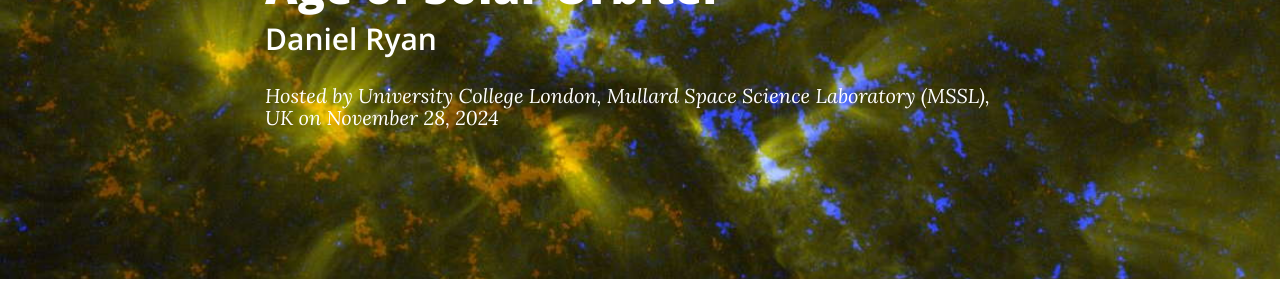
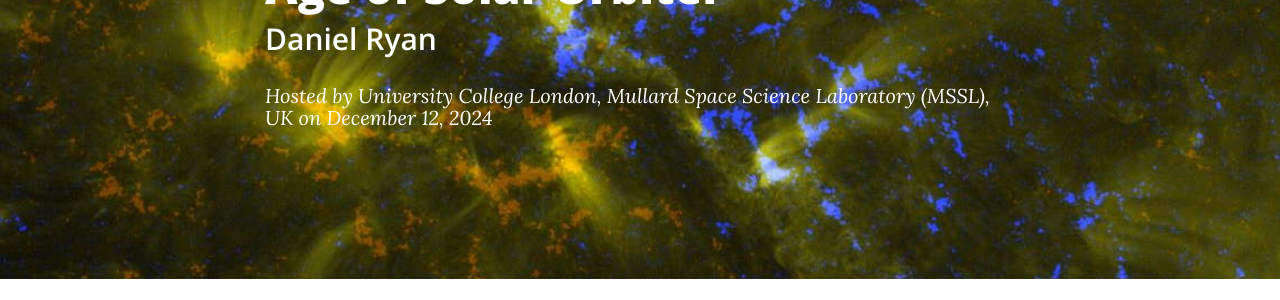
Before and after one commit to ITA-Solar/espos, a Jekyll site: the page built from _posts/2024-12-12-Ryan.md, in a window 1280 px wide. Shown: the part 307-607 px from the top of the page. Built offline with Jekyll 4.4.1, drawn with Linux system fonts in a browser that asks for light colours; nearby versions of some CDN libraries.

Commit message:
Update 2024-12-12-Ryan.md

```diff
--- a/_posts/2024-12-12-Ryan.md
+++ b/_posts/2024-12-12-Ryan.md
@@ -2,7 +2,7 @@
 layout:     post
 title:      "The Power of 3D: Stereoscopy of High Energy Processes in the Age of Solar Orbiter"
 subtitle:   "Daniel Ryan"
-date:       2024-11-28 11:00:00
+date:       2024-12-12 11:00:00
 author:     "University College London, Mullard Space Science Laboratory (MSSL), UK"
 #header-img: "img/2024-12-12-Ryan.jpg"
 published:  true
```
